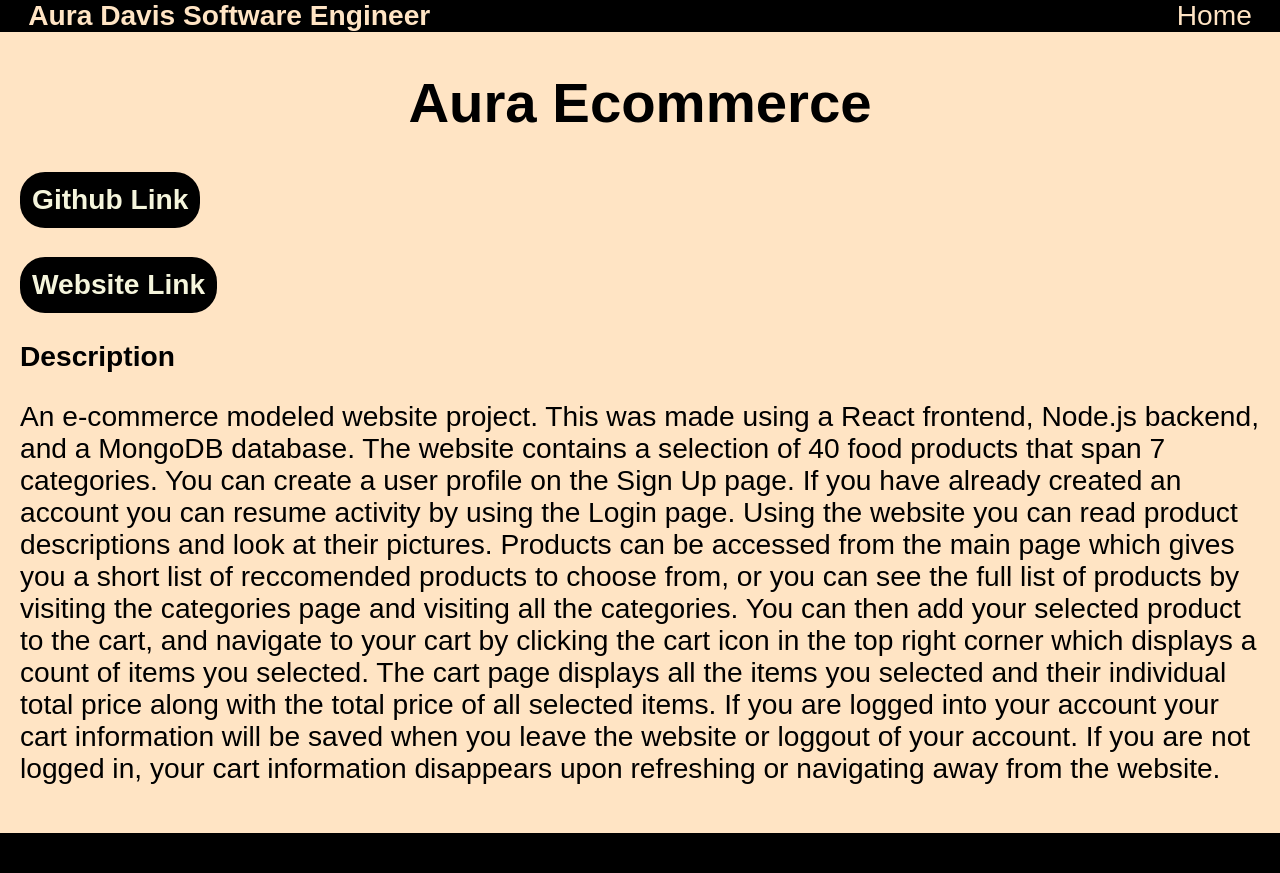
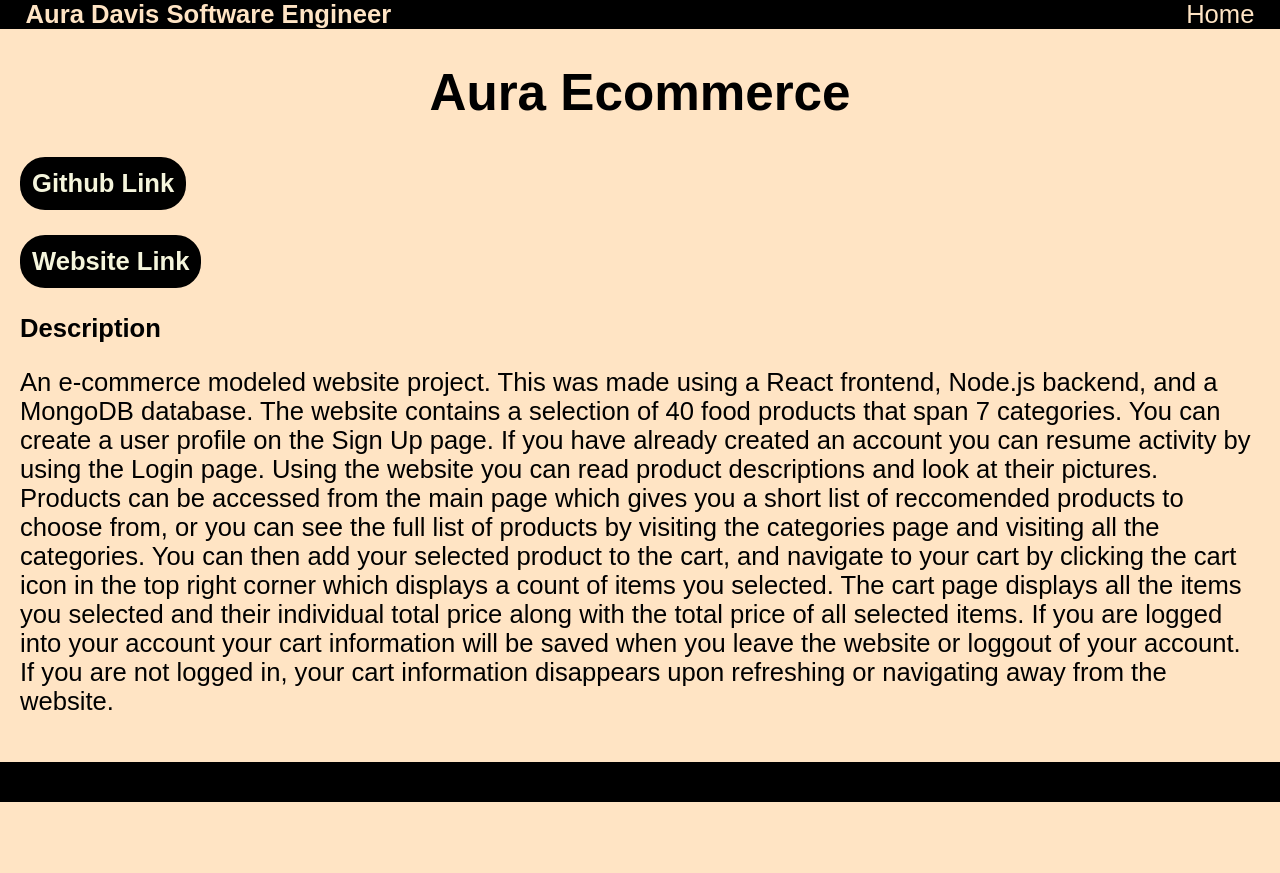
Before and after one commit to Aura-Davis/Aura-Davis-Portfolio, a Flask app: page /Aura_Ecommerce in a window 1280 px wide. After the commit the page ends 802 px from the top, so only its background shows below. Run offline with Flask 3, Linux system fonts and the light colour scheme.

Commit message:
change font size

```diff
--- a/static/styles/style.css
+++ b/static/styles/style.css
@@ -3,7 +3,7 @@ body {
     top: 0;
     margin: 0;
     background-color: #ffe4c4;
-    font-size: 2.2vw;
+    font-size: 2vw;
     font-family: Arial, sans-serif;
 }
 
```
